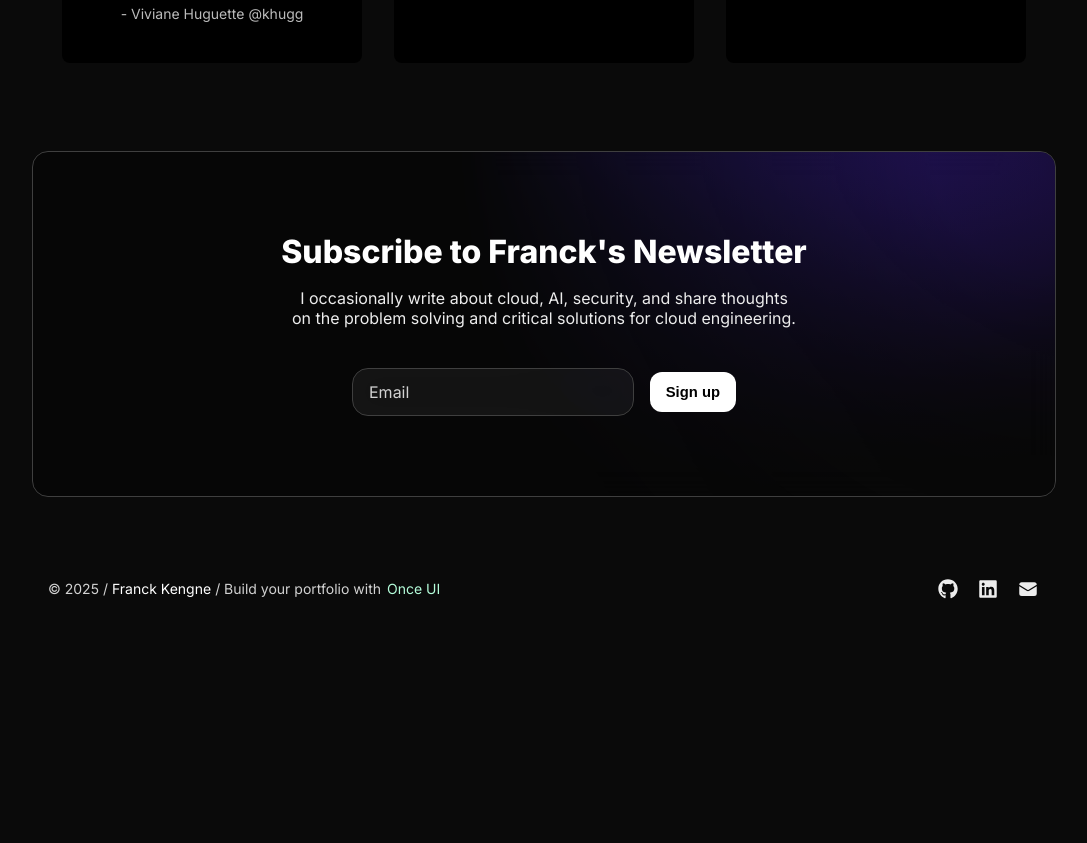
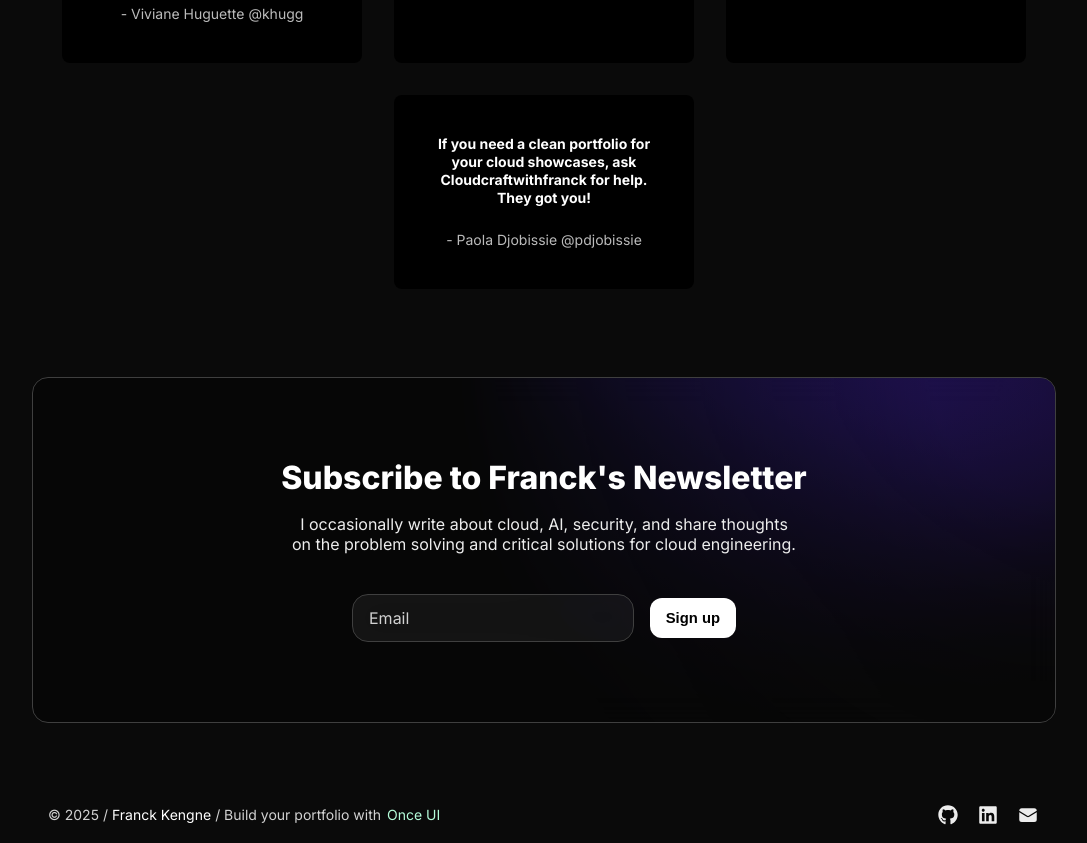
Before and after one commit to CloudCraftWithFranck/cloudcraftwithfranck.github.io, a Next.js app: page /en in a window 1280 px wide. Shown: the part 3740-4583 px from the top of the page, without its empty margins (96-1183 px from the left). Before the commit the page ends 4357 px from the top, so only its background shows below. Built offline with nearby package versions, Linux system fonts and the light colour scheme.

Commit message:
Adding testimonials.

```diff
--- a/src/app/[locale]/page.tsx
+++ b/src/app/[locale]/page.tsx
@@ -64,6 +64,11 @@ export default function Home(
             feedback: 'CloudCraftWithFranck is very for beginners. I was coached not knowing anything on Azure, and now I am rocking it.',
             name: 'Dory Tchamdjeu',
             username: 'dory',
+        },
+        {
+            feedback: 'If you need a clean portfolio for your cloud showcases, ask Cloudcraftwithfranck for help. They got you!',
+            name: 'Paola Djobissie',
+            username: 'pdjobissie',
         },
     ];
 
```
